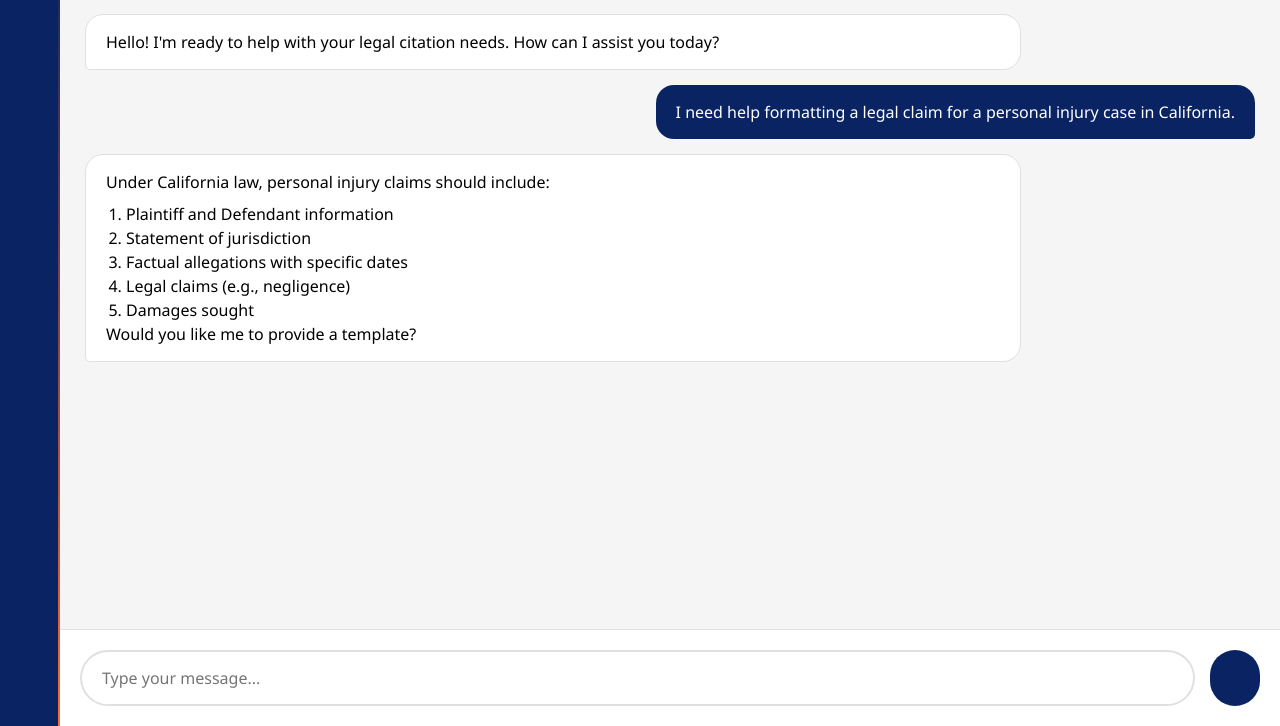
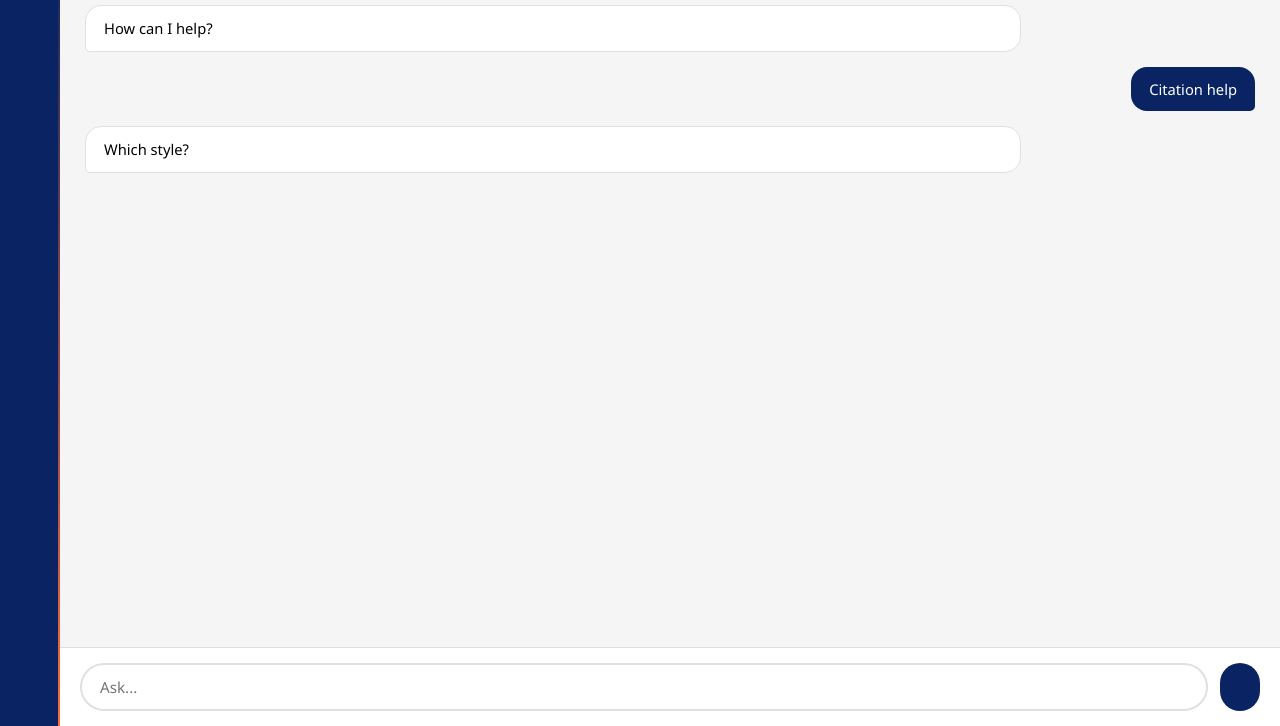
Before and after one commit to oeybers-cpu/ALLTutor, a plain HTML site: page index.html in a window 1280 px wide. Shown: the part 74-800 px from the top of the page. Drawn offline with Linux system fonts and the light colour scheme.

Commit message:
Update index.html

```diff
--- a/index.html
+++ b/index.html
@@ -3,7 +3,7 @@
 <head>
     <meta charset="UTF-8">
     <meta name="viewport" content="width=device-width, initial-scale=1.0">
-    <title>ALL Claim Cite Tutor</title>
+    <title>Academic Literacy Tutor</title>
     <style>
         * {
             margin: 0;
@@ -28,7 +28,7 @@
             display: flex;
         }
 
-        /* Left Column - Simple Navigation Bar */
+        /* Left Column - Minimal Navigation */
         .left-column {
             width: 60px;
             background: var(--dark-blue);
@@ -122,10 +122,9 @@
 
         .message {
             max-width: 80%;
-            padding: 15px 20px;
-            border-radius: 18px;
-            line-height: 1.5;
-            position: relative;
+            padding: 12px 18px;
+            border-radius: 16px;
+            line-height: 1.4;
         }
 
         .user-message {
@@ -144,18 +143,18 @@
 
         /* Chat Input */
         .chat-input {
-            padding: 20px;
+            padding: 15px 20px;
             border-top: 1px solid #e0e0e0;
             display: flex;
-            gap: 15px;
+            gap: 12px;
         }
 
         .chat-input input {
             flex: 1;
-            padding: 15px 20px;
+            padding: 12px 18px;
             border: 2px solid #e0e0e0;
-            border-radius: 50px;
-            font-size: 1rem;
+            border-radius: 45px;
+            font-size: 0.95rem;
             transition: all 0.3s ease;
         }
 
@@ -169,8 +168,8 @@
             background: var(--dark-blue);
             color: var(--white);
             border: none;
-            border-radius: 50px;
-            padding: 0 25px;
+            border-radius: 45px;
+            padding: 0 20px;
             font-weight: 600;
             cursor: pointer;
             transition: all 0.3s ease;
@@ -178,10 +177,10 @@
 
         .chat-input button:hover {
             background: var(--dark-orange);
-            transform: translateY(-3px);
+            transform: translateY(-2px);
         }
 
-        /* Digital Effects - Subtle */
+        /* Digital Effects - Minimal */
         .digital-effect {
             position: absolute;
             top: 0;
@@ -199,6 +198,15 @@
                 linear-gradient(90deg, rgba(10, 36, 99, 0.7) 1px, transparent 1px);
             background-size: 40px 40px;
         }
+
+        /* Minimal text - reduce font sizes */
+        .message {
+            font-size: 0.92rem;
+        }
+
+        .chat-header h2 {
+            font-size: 1.1rem;
+        }
     </style>
 </head>
 <body>
@@ -208,7 +216,7 @@
             <i class="fas fa-comment"></i>
         </div>
         <div class="nav-icon">
-            <i class="fas fa-file-alt"></i>
+            <i class="fas fa-book"></i>
         </div>
         <div class="nav-icon">
             <i class="fas fa-history"></i>
@@ -222,33 +230,17 @@
     <div class="right-column">
         <div class="chat-header">
             <div class="status-dot"></div>
-            <h2>ALL Claim Cite Tutor</h2>
+            <h2>Academic Literacy</h2>
         </div>
 
         <div class="chat-messages">
-            <div class="message bot-message">
-                Hello! I'm ready to help with your legal citation needs. How can I assist you today?
-            </div>
-
-            <div class="message user-message">
-                I need help formatting a legal claim for a personal injury case in California.
-            </div>
-
-            <div class="message bot-message">
-                Under California law, personal injury claims should include:
-                <ol style="padding-left: 20px; margin-top: 8px;">
-                    <li>Plaintiff and Defendant information</li>
-                    <li>Statement of jurisdiction</li>
-                    <li>Factual allegations with specific dates</li>
-                    <li>Legal claims (e.g., negligence)</li>
-                    <li>Damages sought</li>
-                </ol>
-                Would you like me to provide a template?
-            </div>
+            <div class="message bot-message">How can I help?</div>
+            <div class="message user-message">Citation help</div>
+            <div class="message bot-message">Which style?</div>
         </div>
 
         <div class="chat-input">
-            <input type="text" placeholder="Type your message...">
+            <input type="text" placeholder="Ask...">
             <button>
                 <i class="fas fa-paper-plane"></i>
             </button>
@@ -256,7 +248,7 @@
     </div>
 
     <script>
-        // Simple chat functionality
+        // Minimal chat functionality
         document.querySelector('.chat-input button').addEventListener('click', function() {
             const input = document.querySelector('.chat-input input');
             const message = input.value.trim();
@@ -275,18 +267,18 @@
                 // Auto-scroll to bottom
                 messagesContainer.scrollTop = messagesContainer.scrollHeight;
 
-                // Simulate bot response after delay
+                // Simulate bot response
                 setTimeout(() => {
                     const botMessage = document.createElement('div');
                     botMessage.className = 'message bot-message';
-                    botMessage.textContent = "I've received your request. Let me analyze the legal requirements for your case...";
+                    botMessage.textContent = "Please specify";
                     messagesContainer.appendChild(botMessage);
                     messagesContainer.scrollTop = messagesContainer.scrollHeight;
-                }, 1000);
+                }, 800);
             }
         });
 
-        // Allow Enter key to send
+        // Enter key to send
         document.querySelector('.chat-input input').addEventListener('keypress', function(e) {
             if (e.key === 'Enter') {
                 document.querySelector('.chat-input button').click();
```
